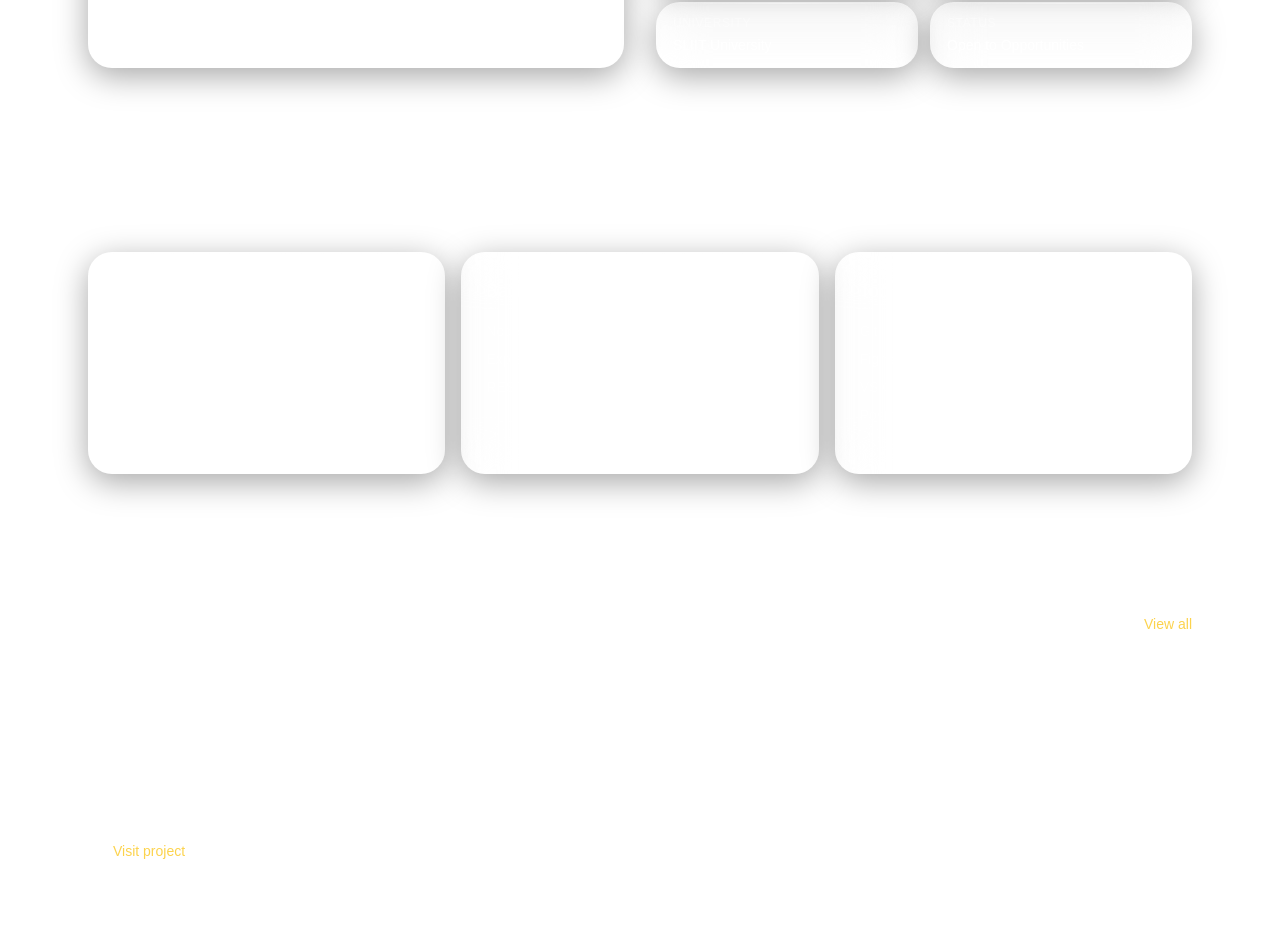
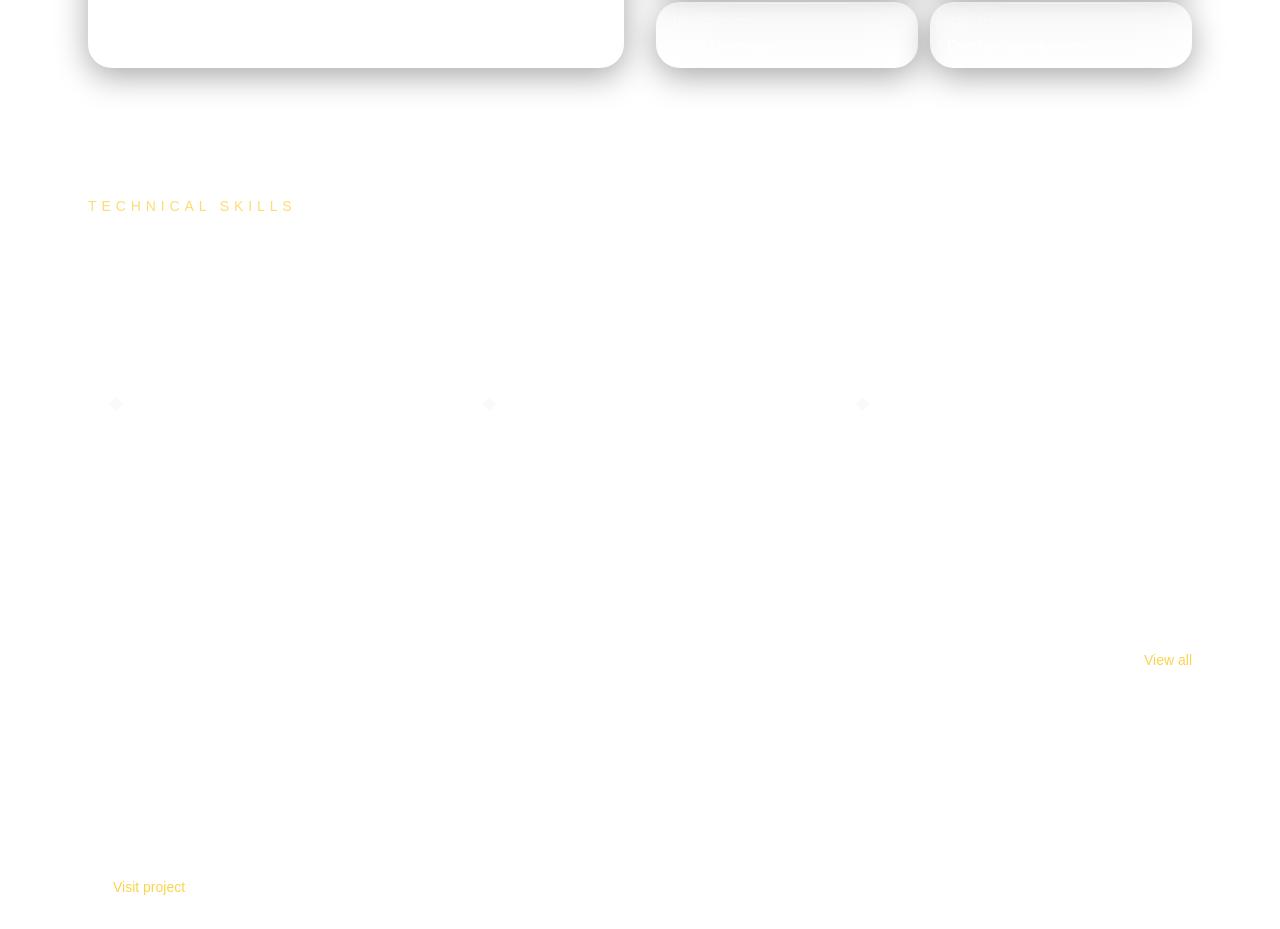
Before and after one commit to kaveen20030408/Kaveen_Gunarathna_Portfolio, a Next.js app: page / in a window 1280 px wide. Shown: the part 1120-2049 px from the top of the page. Built offline with nearby package versions, Linux system fonts and the light colour scheme.

Commit message:
feat: Update skills

```diff
--- a/src/components/sections/Skills.tsx
+++ b/src/components/sections/Skills.tsx
@@ -1,27 +1,89 @@
 import { skills } from "@/data/skills";
-import { Card } from "@/components/ui/Card";
+import { AnimatedSection } from "@/components/shared/AnimatedSection";
+
+const categoryIcons: Record<string, string> = {
+  "Languages":      "⟨/⟩",
+  "Frameworks":     "⚙",
+  "AI / ML":        "🧠",
+  "Databases":      "🗄",
+  "Testing":        "✓",
+  "Tools & DevOps": "🛠",
+  "Concepts":       "💡",
+  "UI / UX":        "✦",
+  "IDEs & Editors": "📝",
+};
+
+const categoryColors: Record<string, string> = {
+  "Languages":      "border-blue-400/30 hover:border-blue-400/60",
+  "Frameworks":     "border-purple-400/30 hover:border-purple-400/60",
+  "AI / ML":        "border-green-400/30 hover:border-green-400/60",
+  "Databases":      "border-cyan-400/30 hover:border-cyan-400/60",
+  "Testing":        "border-rose-400/30 hover:border-rose-400/60",
+  "Tools & DevOps": "border-orange-400/30 hover:border-orange-400/60",
+  "Concepts":       "border-amber-400/30 hover:border-amber-400/60",
+  "UI / UX":        "border-pink-400/30 hover:border-pink-400/60",
+  "IDEs & Editors": "border-teal-400/30 hover:border-teal-400/60",
+};
+
+const badgeColors: Record<string, string> = {
+  "Languages":      "bg-blue-500/10 text-blue-300 ring-1 ring-blue-400/20",
+  "Frameworks":     "bg-purple-500/10 text-purple-300 ring-1 ring-purple-400/20",
+  "AI / ML":        "bg-green-500/10 text-green-300 ring-1 ring-green-400/20",
+  "Databases":      "bg-cyan-500/10 text-cyan-300 ring-1 ring-cyan-400/20",
+  "Testing":        "bg-rose-500/10 text-rose-300 ring-1 ring-rose-400/20",
+  "Tools & DevOps": "bg-orange-500/10 text-orange-300 ring-1 ring-orange-400/20",
+  "Concepts":       "bg-amber-500/10 text-amber-300 ring-1 ring-amber-400/20",
+  "UI / UX":        "bg-pink-500/10 text-pink-300 ring-1 ring-pink-400/20",
+  "IDEs & Editors": "bg-teal-500/10 text-teal-300 ring-1 ring-teal-400/20",
+};
 
 export function Skills() {
   return (
-    <section className="mx-auto max-w-6xl px-6 py-16">
-      <h2 className="text-2xl font-semibold text-white">Skills</h2>
-      <div className="mt-6 grid gap-4 md:grid-cols-3">
-        {skills.map((group, index) => (
-          <Card key={group.category} className="flex min-h-[220px] flex-col justify-between">
-            <div>
-              <h3 className="text-lg font-medium text-white">{group.category}</h3>
-              <ul className="mt-4 space-y-2 text-sm text-white/70">
+    <AnimatedSection>
+      <section id="skills" className="mx-auto max-w-6xl px-6 py-16">
+        <p className="text-sm uppercase tracking-[0.35em] text-amber-300/80">Technical Skills</p>
+        <h2 className="mt-3 text-3xl font-bold text-white">What I Work With</h2>
+        <p className="mt-4 max-w-2xl text-white/60">
+          A broad toolkit spanning languages, frameworks, databases, DevOps, and design — built through
+          academic study, personal projects, and continuous learning.
+        </p>
+
+        <div className="mt-10 grid gap-4 md:grid-cols-2 xl:grid-cols-3">
+          {skills.map((group, index) => (
+            <div
+              key={group.category}
+              className={`group rounded-2xl border bg-white/5 p-5 backdrop-blur-sm transition-all duration-300 hover:bg-white/8 ${
+                categoryColors[group.category] ?? "border-white/10 hover:border-white/20"
+              }`}
+            >
+              <div className="flex items-center justify-between">
+                <div className="flex items-center gap-3">
+                  <span className="text-lg">{categoryIcons[group.category] ?? "◆"}</span>
+                  <h3 className="text-sm font-semibold uppercase tracking-wider text-white">
+                    {group.category}
+                  </h3>
+                </div>
+                <span className="text-xs font-mono text-white/20">
+                  {String(index + 1).padStart(2, "0")}
+                </span>
+              </div>
+
+              <div className="mt-4 flex flex-wrap gap-2">
                 {group.items.map((item) => (
-                  <li key={item}>{item}</li>
+                  <span
+                    key={item}
+                    className={`rounded-full px-3 py-1 text-xs font-medium transition-transform duration-200 hover:scale-105 ${
+                      badgeColors[group.category] ?? "bg-white/10 text-white/70 ring-1 ring-white/10"
+                    }`}
+                  >
+                    {item}
+                  </span>
                 ))}
-              </ul>
+              </div>
             </div>
-            <span className="mt-6 self-end text-sm font-medium text-white/30">
-              {String(index + 1).padStart(2, "0")}
-            </span>
-          </Card>
-        ))}
-      </div>
-    </section>
+          ))}
+        </div>
+      </section>
+    </AnimatedSection>
   );
 }
```
